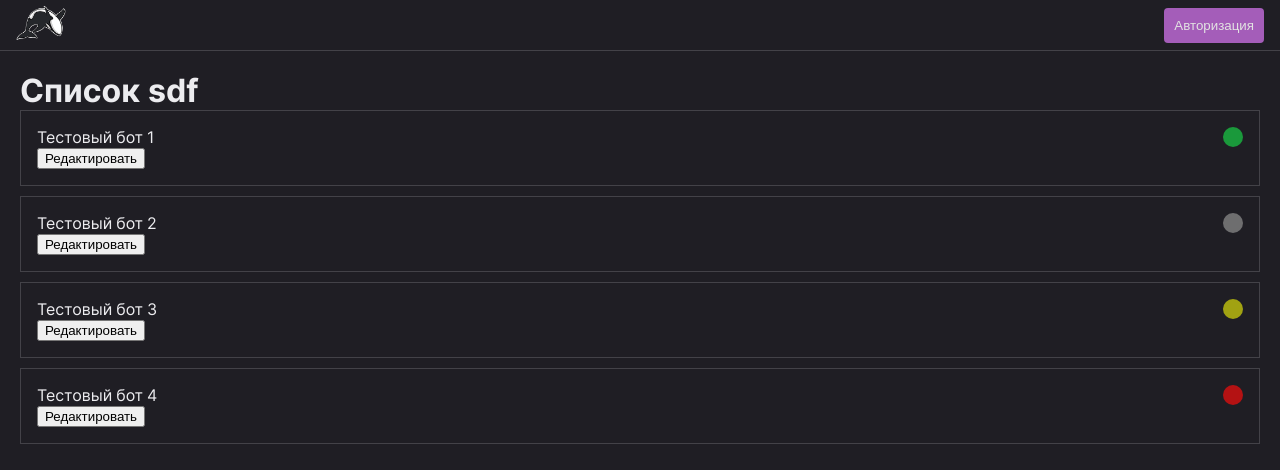
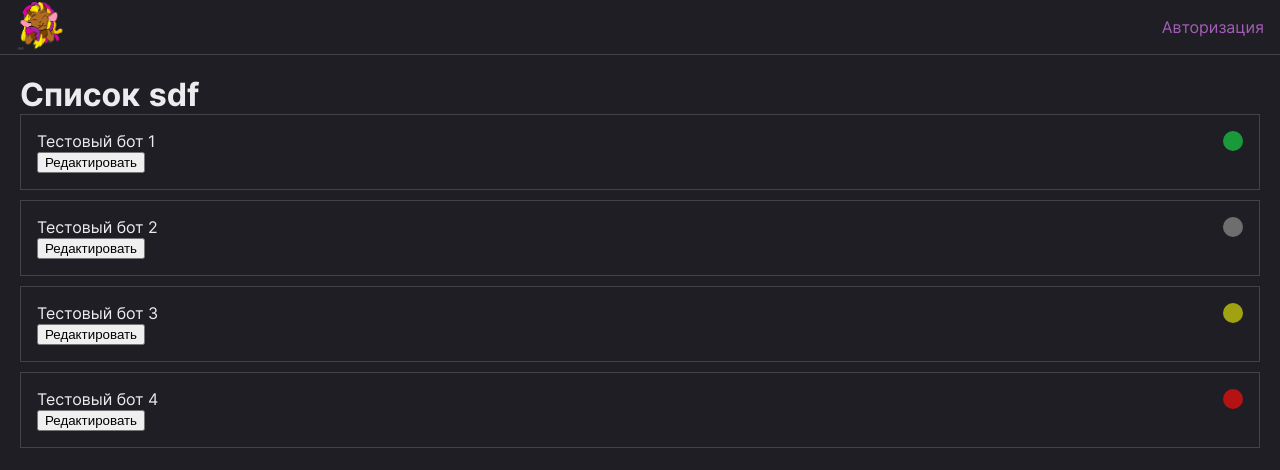
Before and after one commit to Vadim51515/afrova_my, a React app: page /home in a window 1280 px wide. Shown: the top 470 px of the page. Built offline with nearby package versions, Linux system fonts and the light colour scheme.

Commit message:
Улучшил флоу логина в систему

```diff
--- a/src/app/styles/index.scss
+++ b/src/app/styles/index.scss
@@ -6,13 +6,12 @@
     box-sizing: border-box;
 }
 
-body{
+body {
     margin: 0;
-    font-family: Inter;
+    font-family: 'Inter', sans-serif;
     background-color: #1f1e24;
 }
 
-
-#root{
+#root {
     min-height: 100vh;
 }
--- a/src/app/styles/themes/dark.scss
+++ b/src/app/styles/themes/dark.scss
@@ -13,7 +13,7 @@
     --text-color: #ececef;
     --placeholder-text-color: #8c8c8c;
 
-    //--link-color: #1f6bbd;
+    --link-color: #1f6bbd;
     --border-color: #434248;
     --positive-color: #19c744;
     --error-color: #eb0e0e;
--- /dev/null
+++ b/src/common/ui-components/Link/index.tsx
@@ -0,0 +1,46 @@
+import { Link as RouteLink } from 'react-router-dom';
+import classNames from 'classnames';
+
+import { type CFC } from '../../commonTypes';
+import { type ILinkProps } from './types';
+import styles from './styles.module.scss';
+
+export const Link: CFC<ILinkProps> = ({
+    children,
+    mix,
+    href,
+    isRoute = true,
+    pattern = 'common',
+    ...otherProps
+}) => {
+    console.log();
+
+    const commonProps = {
+        ...otherProps,
+        className: classNames(styles.link, styles[pattern], mix),
+    };
+
+    const linkProps = {
+        ...commonProps,
+        href,
+    };
+
+    const routeLinkProps = {
+        ...commonProps,
+        to: href,
+    };
+
+    if (isRoute) {
+        return (
+            <RouteLink {...routeLinkProps}>
+                {children}
+            </RouteLink>
+        );
+    }
+
+    return (
+        <a{...linkProps}>
+            {children}
+        </a>
+    );
+};
--- /dev/null
+++ b/src/common/ui-components/Link/styles.module.scss
@@ -0,0 +1,16 @@
+.link{
+    text-decoration: none;
+}
+
+.link:hover {
+    opacity: 0.8;
+}
+// Patterns
+
+.common{
+    color: var(--link-color);
+}
+
+.primary{
+    color: var(--primary-color);
+}
--- /dev/null
+++ b/src/common/ui-components/Link/types.ts
@@ -0,0 +1,9 @@
+import { type ISharedUIComponentProps } from '../types';
+
+type TLinkPattern = 'common' | 'primary'
+
+export interface ILinkProps extends ISharedUIComponentProps {
+    pattern?: TLinkPattern;
+    isRoute?: string;
+    href: string;
+}
--- a/src/layout/AppInfo/redux/slices/slice.ts
+++ b/src/layout/AppInfo/redux/slices/slice.ts
@@ -4,6 +4,7 @@ import {
 } from '@reduxjs/toolkit';
 
 import { RuntimeStatuses } from '../../../../common/commonEnums';
+import { lStorage } from '../../../../common/functions/localStorage';
 import {
     type IAppInfoState,
     type IAuthData,
@@ -12,7 +13,7 @@ import {
 const initialState: IAppInfoState = {
     status: RuntimeStatuses.BeforeInitial,
     error: '',
-    authData: null,
+    authData: lStorage.getJson<IAuthData>('authData'),
 };
 
 export const {
--- a/src/layout/Header/Header.tsx
+++ b/src/layout/Header/Header.tsx
@@ -1,6 +1,7 @@
 import React, { type FC } from 'react';
 
 import logo from '../../assets/images/logo.png';
+import { Link } from '../../common/ui-components/Link';
 import { HeaderBtn } from './components/HeaderBtn';
 import styles from './Header.module.scss';
 interface IHeaderProps {
@@ -9,11 +10,13 @@ interface IHeaderProps {
 
 export const Header: FC<IHeaderProps> = () => (
     <header className={styles.header}>
-        <img
-            alt='logo'
-            className={styles.logo}
-            src={logo}
-        />
+        <Link href={'/home'}>
+            <img
+                alt='logo'
+                className={styles.logo}
+                src={logo}
+            />
+        </Link>
 
         <HeaderBtn />
     </header>
--- a/src/layout/Header/components/LoginBtn.tsx
+++ b/src/layout/Header/components/LoginBtn.tsx
@@ -1,9 +1,10 @@
-import { Button } from '../../../common/ui-components/Button';
+import { Link } from '../../../common/ui-components/Link';
 
 export const LoginBtn = () => {
     const test = 'q34';
 
     return (
-        <Button>Авторизация</Button>
+        // <Button>Авторизация</Button>
+        <Link href={'/login'} pattern='primary'>Авторизация</Link>
     );
 };
--- a/src/layout/Header/components/ProfileBtn.tsx
+++ b/src/layout/Header/components/ProfileBtn.tsx
@@ -1,5 +1,7 @@
+import { useSelector } from "react-redux";
+
 export const ProfileBtn = () => {
-    const a = true;
+        const aaaa = useSelector()
 
     return (
         <div>profile</div>
--- a/src/pages/Login/App.tsx
+++ b/src/pages/Login/App.tsx
@@ -1,12 +1,17 @@
-import { useEffect } from 'react';
+import {
+    useEffect,
+    useLayoutEffect,
+} from 'react';
 import { useSelector } from 'react-redux';
 import { useNavigate } from 'react-router';
 
 import { store } from '../../app/store';
+import { lStorage } from '../../common/functions/localStorage';
 import { useActions } from '../../common/hooks/useActions';
 import { Button } from '../../common/ui-components/Button';
 import { Text } from '../../common/ui-components/Text';
 import { isLoginAppInfoSelector } from '../../layout/AppInfo/redux/selectors';
+import type { IAuthData } from '../../layout/AppInfo/redux/types';
 import { LoginInput } from './components/LoginInput';
 import { PasswordInput } from './components/PasswordInput';
 import { loginActions } from './redux/actions';
@@ -24,7 +29,8 @@ export default () => {
 
     const navigate = useNavigate();
 
-    useEffect(() => {
+    useLayoutEffect(() => {
+        console.log('lStorage appInfo', lStorage.getJson<IAuthData>('authData'));
         if (isLogin) navigate('/');
     }, [isLogin]);
 
--- a/src/pages/Login/redux/actions.ts
+++ b/src/pages/Login/redux/actions.ts
@@ -40,7 +40,7 @@ const login = (): ThunkActionCommon => (dispatch, getState) => {
     }).then((response) => {
         const data = response.data;
 
-        lStorage.setJson('loginData', data);
+        lStorage.setJson('authData', data);
         dispatch(setAuthData(data));
     }).catch((errorResponse: AxiosError<{ message: string }>) => {
         dispatch(setError(errorResponse.response?.data.message ?? ''));
```
Also changed, not shown: src/assets/images/logo-test.png (added), src/assets/images/logo.png.
